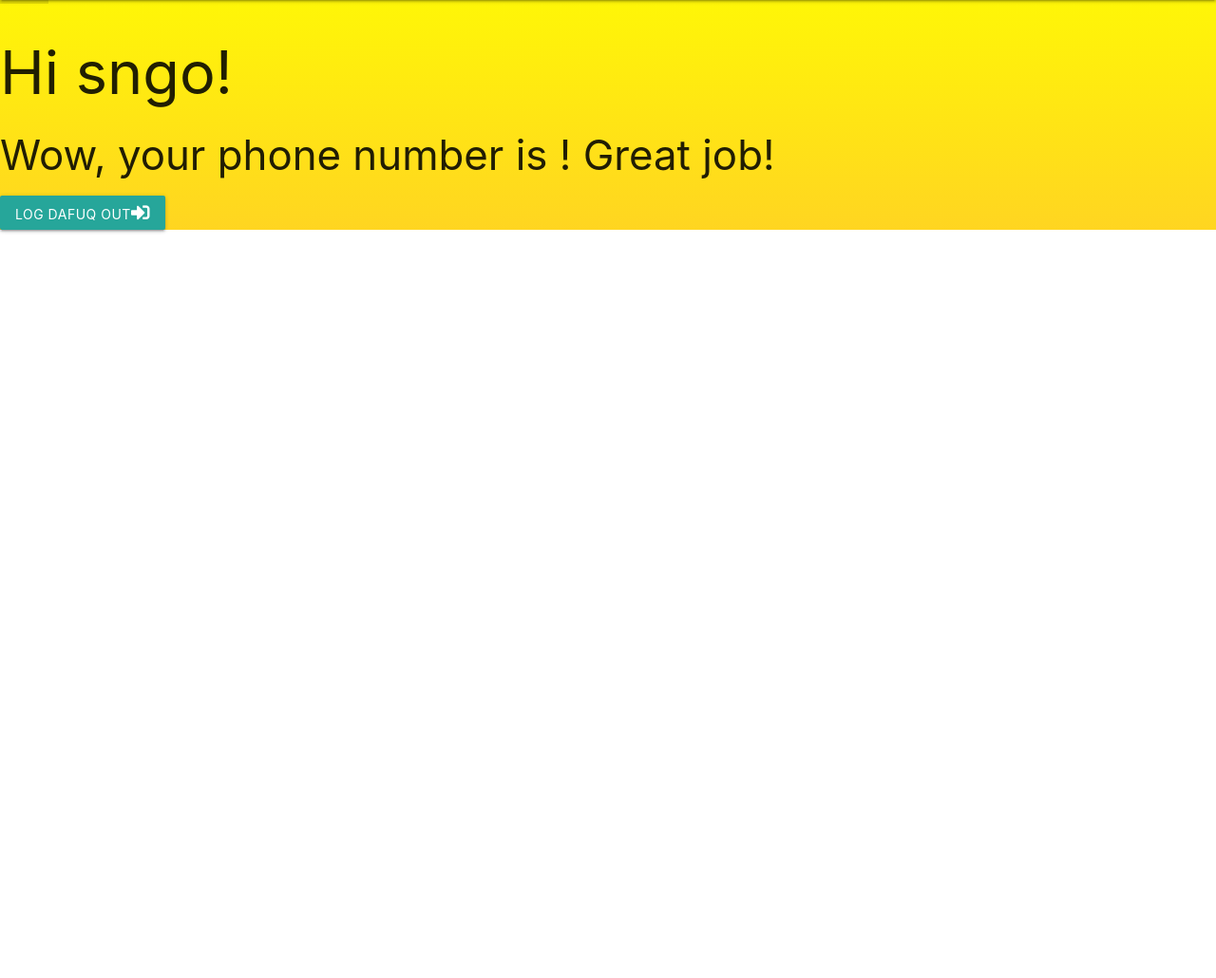
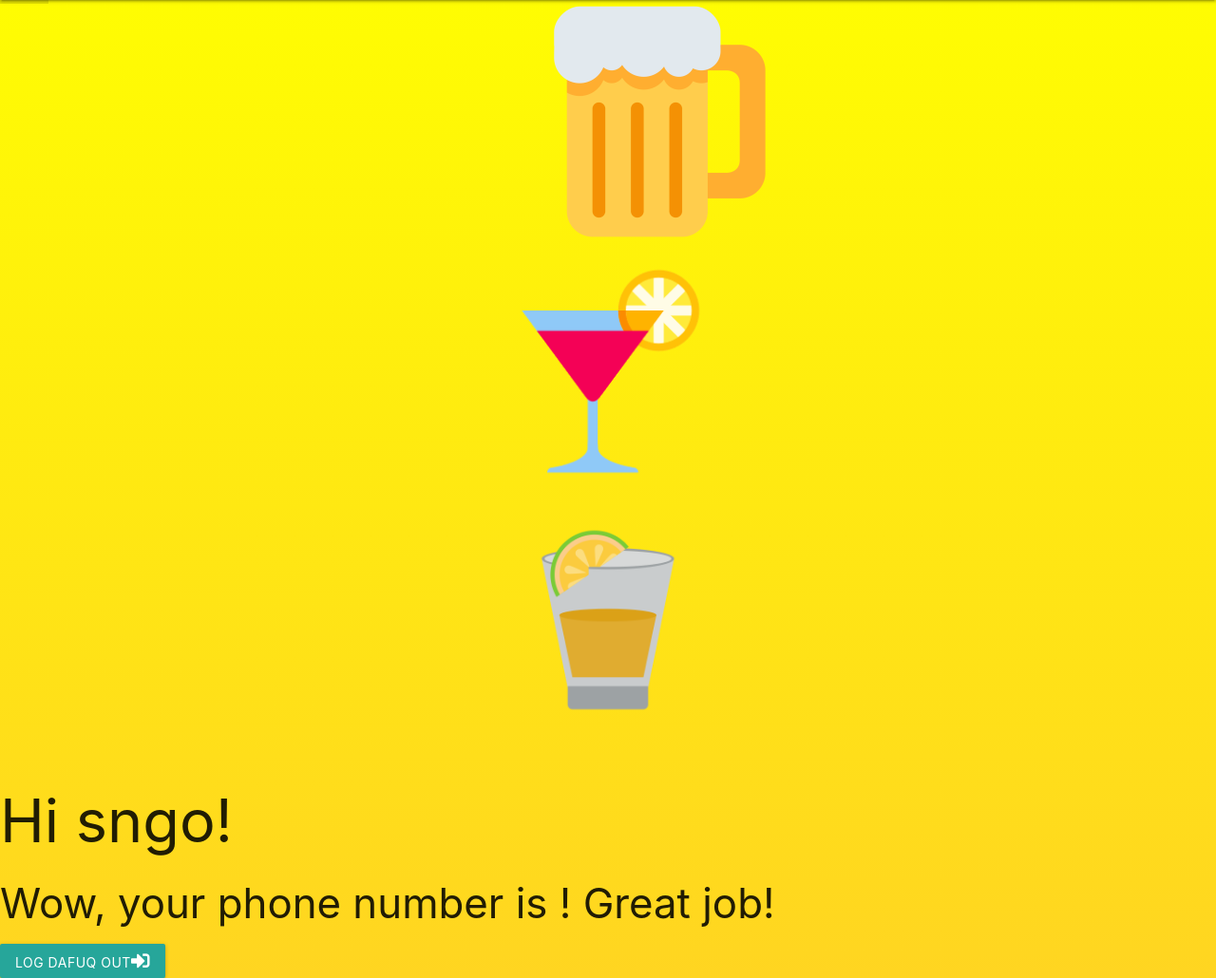
Before and after one commit to ElijaHHall/CRINGE, a Django app: page /users/home/ in a window 1280 px wide. Shown: the part 64-1094 px from the top of the page at 95% size. Before the commit the page ends 309 px from the top, so only its background shows below. Run offline with Django 3.2, Linux system fonts and the light colour scheme; a user stored in the database is signed in; some libraries are stand-ins or nearby versions; some web fonts are replaced.

Commit message:
icons added

```diff
--- a/templates/home.html
+++ b/templates/home.html
@@ -10,7 +10,6 @@
 	<nav>
 		<div class="nav-wrapper black">
 		  <a href="/" class="brand-logo center signUpNav">CRINGE</a>
-
 		  <ul id="nav-mobile" class="left">
 			<a class="waves-effect waves-light modal-trigger" href="#modal1"><i class="fas fa-pen-square"></i></a>
 		  </ul>
@@ -20,7 +19,9 @@
 		  </ul>
 		</div>
 	</nav>
-
+	<img src="../../static/images/beericon.png" class="drunk">
+	<img src="../../static/images/martini.png" class="drunk">
+	<img src="../../static/images/shotglass.png" class="drunk">
 	<h1>Hi {{ user.username }}!</h1>
 
 	<h3>Wow, your phone number is {{ user.phone }}! Great job!</h3>
```
Also changed, not shown: db.sqlite3, static/images/beericon.png (added), static/images/martini.png (added), static/images/shotglass.png (added).
